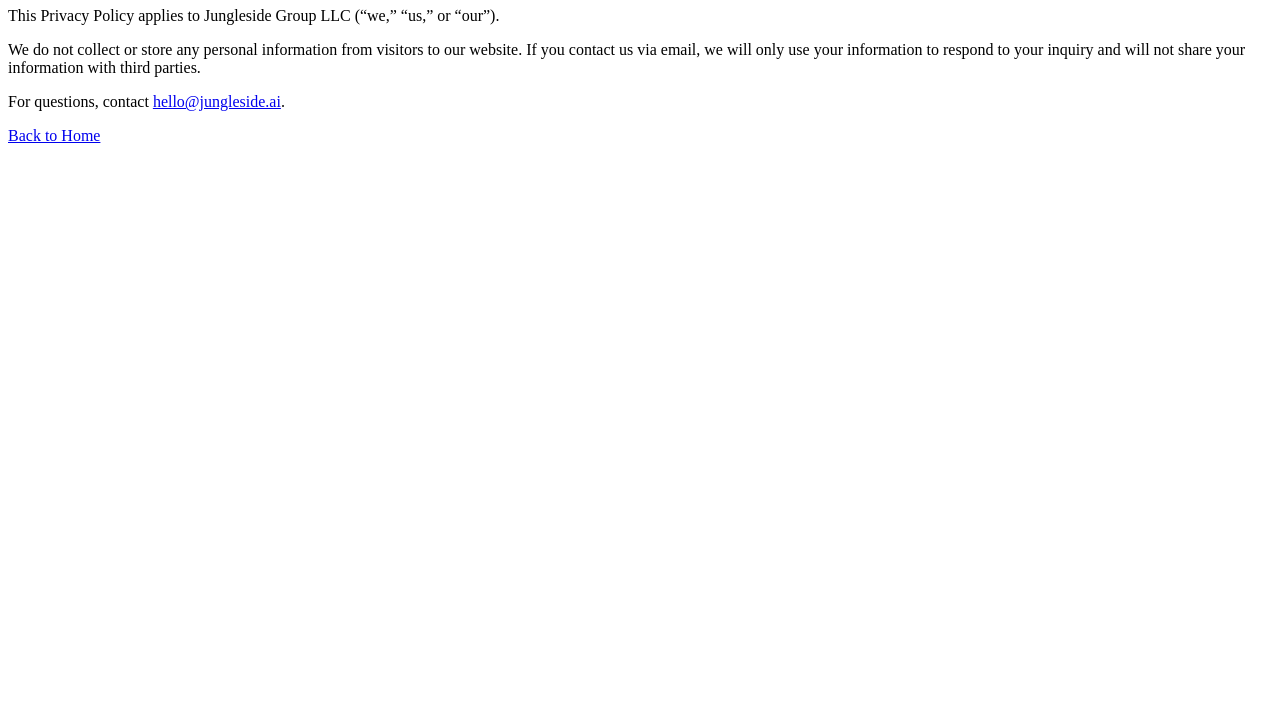
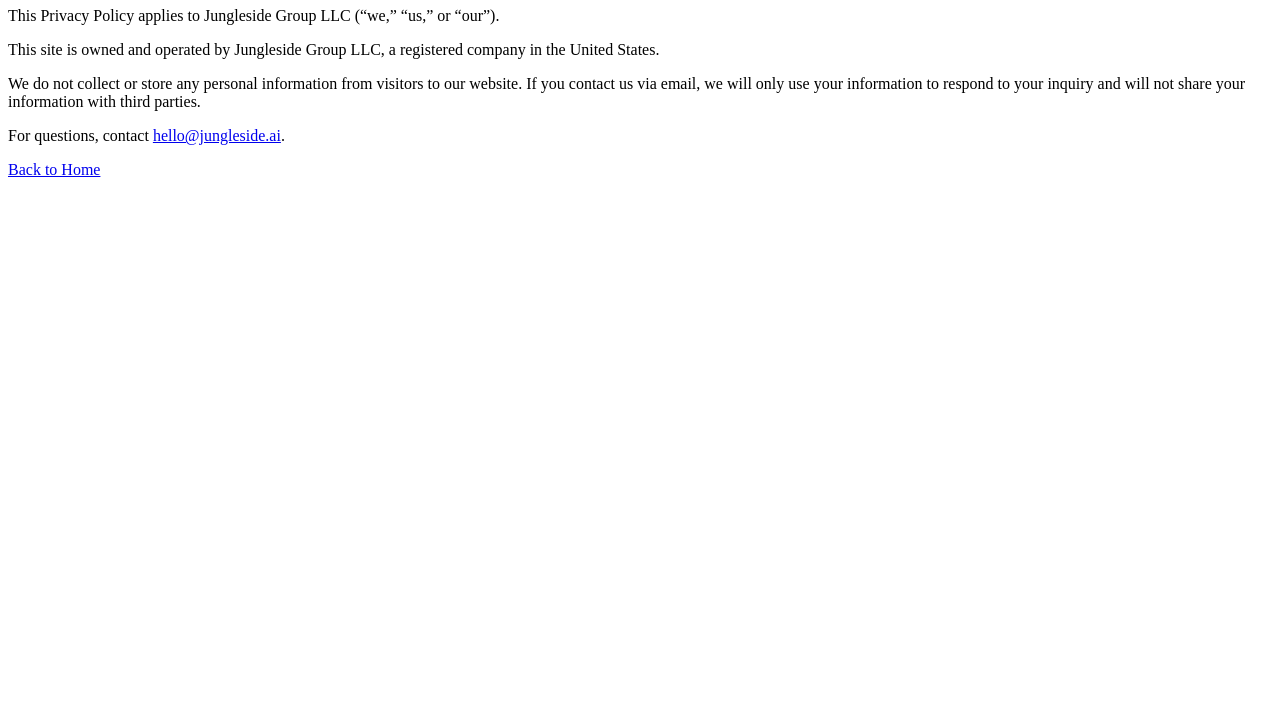
Before and after one commit to jungleside/static-site, a plain HTML site: page privacy-policy.html in a window 1280 px wide. Shown: the part 73-800 px from the top of the page. Drawn offline with Linux system fonts and the light colour scheme.

Commit message:
Update privacy-policy.html

```diff
--- a/privacy-policy.html
+++ b/privacy-policy.html
@@ -7,6 +7,7 @@
 <body>
   <h1>Privacy Policy</h1>
   <p>This Privacy Policy applies to Jungleside Group LLC (“we,” “us,” or “our”).</p>
+  <p>This site is owned and operated by Jungleside Group LLC, a registered company in the United States.</p>
   <p>We do not collect or store any personal information from visitors to our website. If you contact us via email, we will only use your information to respond to your inquiry and will not share your information with third parties.</p>
   <p>For questions, contact <a href="mailto:hello@jungleside.ai">hello@jungleside.ai</a>.</p>
   <p><a href="index.html">Back to Home</a></p>
```
